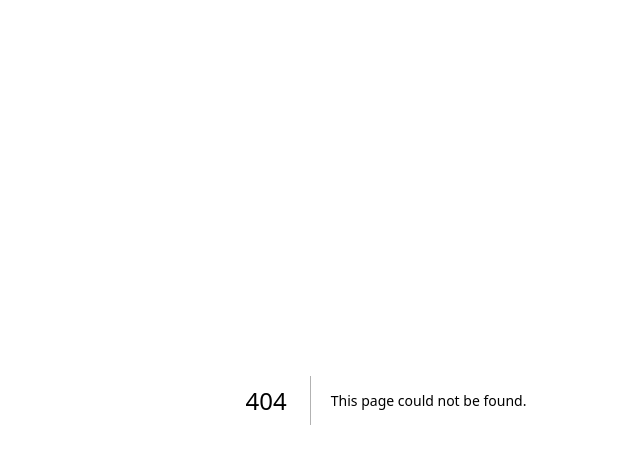
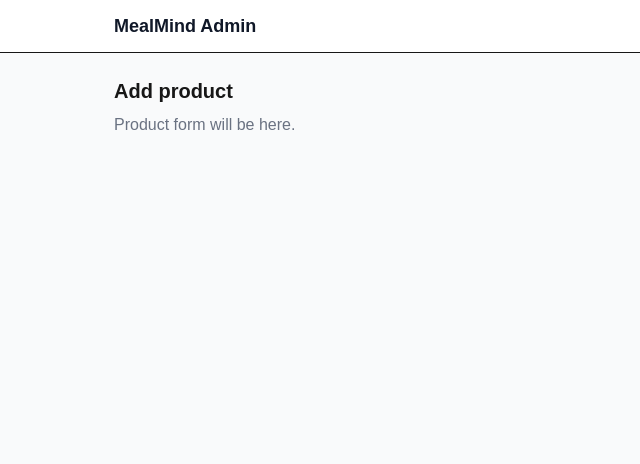
Before and after one commit to OlgaBieliaieva/mealmind-db-seeding, a Next.js app: page /products/new in a window 1280 px wide. Before the commit this address had no page. Shown: the top 464 px of the page, without its empty margins (254-894 px from the left). Built offline with nearby package versions, Linux system fonts and the light colour scheme.

Commit message:
feat: add add-product placeholder page

```diff
--- /dev/null
+++ b/app/(admin)/products/new/page.tsx
@@ -0,0 +1,8 @@
+export default function AddProductPage() {
+  return (
+    <div className="space-y-2">
+      <h1 className="text-xl font-semibold">Add product</h1>
+      <p className="text-gray-500">Product form will be here.</p>
+    </div>
+  );
+}
```
